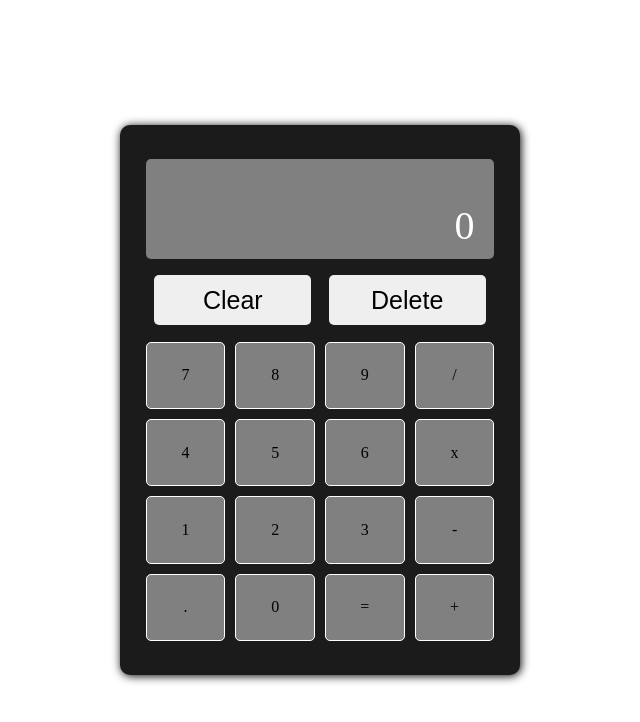
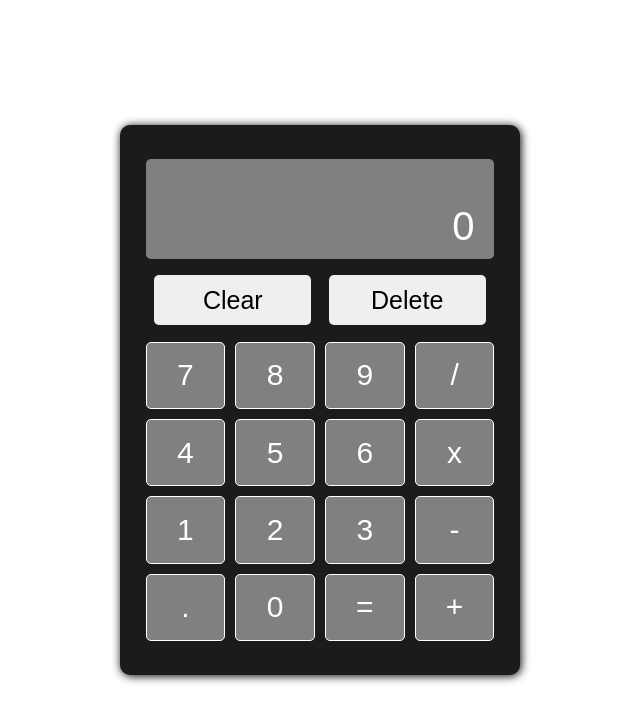
Before and after one commit to GBalatti9/Calculator, a plain HTML site: page index.html in a window 1280 px wide. Shown: the whole page, without its empty margins (320-960 px from the left). Drawn offline with Linux system fonts and the light colour scheme.

Commit message:
Styles Adding styles to the numbers: big size and san-serif

```diff
--- a/styles.css
+++ b/styles.css
@@ -2,6 +2,7 @@
     margin: 0;
     padding: 0;
     box-sizing: border-box;
+    font-family: sans-serif;
 }
 
 body{
@@ -76,6 +77,8 @@ body{
     display: flex;
     align-items: center;
     justify-content: center;
+    color: white;
+    font-size: 30px;
 }
 
 .div-number:hover{
```
